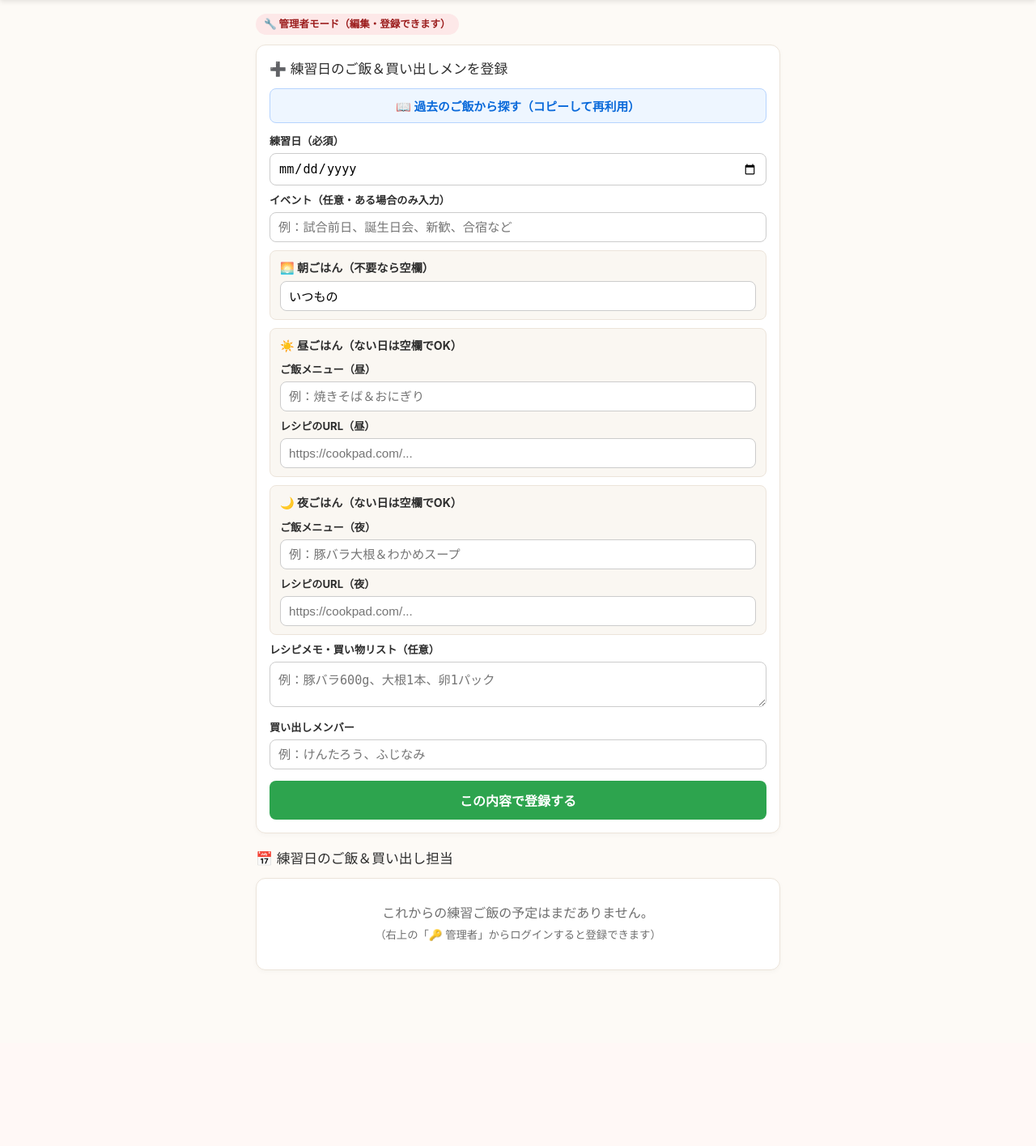
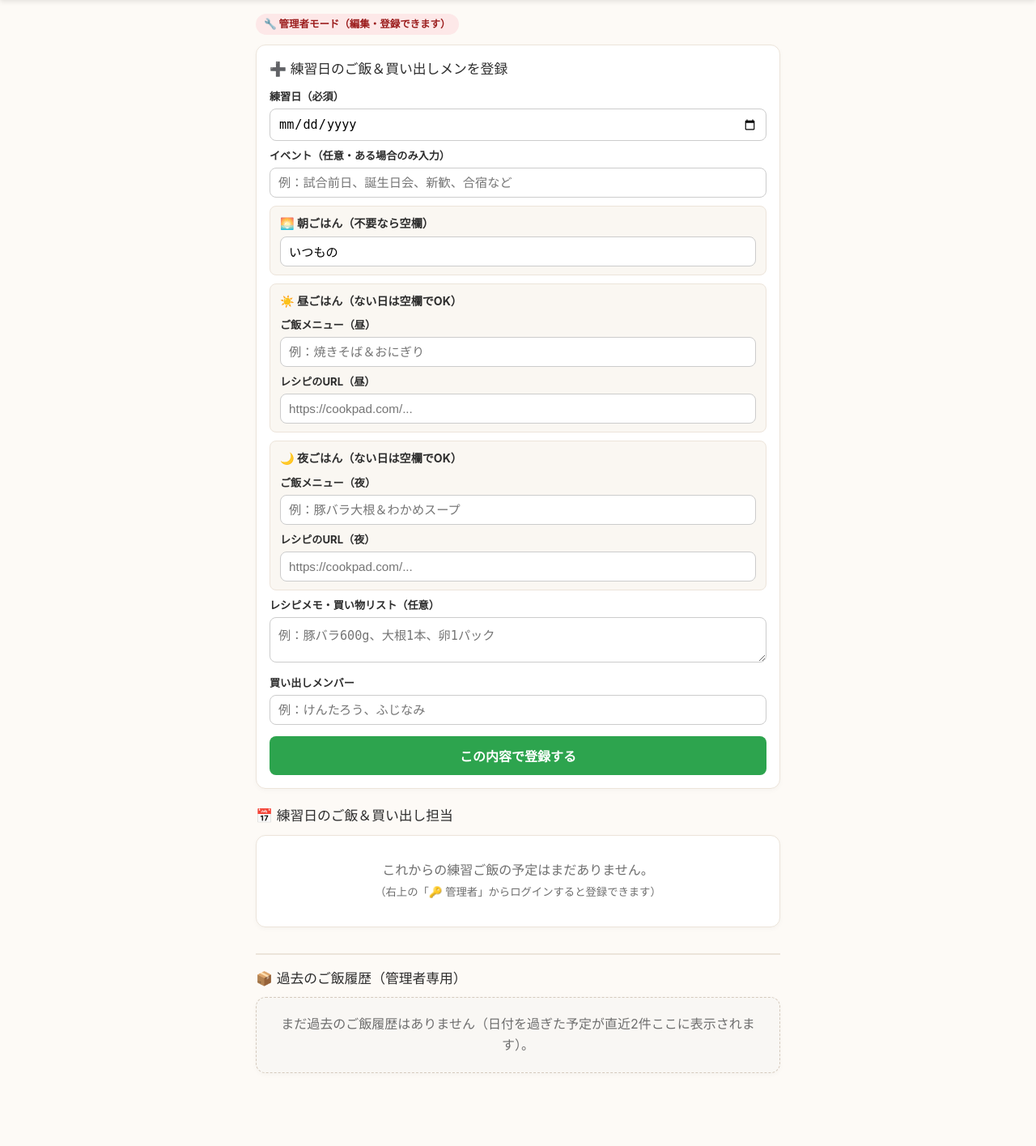
Before and after one commit to rina0107/regulus-kitchen, a Flask app: page / in a window 1280 px wide. Shown: the part 62-1477 px from the top of the page at 81% size. Before the commit the page ends 1260 px from the top, so only its background shows below. Run offline with Flask 3, Linux system fonts and the light colour scheme; the visitor is signed in with stand-in values (Sample User, id 1).

Commit message:
Update index.html

```diff
--- a/templates/index.html
+++ b/templates/index.html
@@ -80,7 +80,7 @@
 
     .section-title {
       font-size: 1.05rem;
-      margin: 18px 0 10px;
+      margin: 20px 0 10px;
       display: flex;
       align-items: center;
       gap: 6px;
@@ -92,6 +92,10 @@
       padding: 16px;
       margin-bottom: 14px;
       box-shadow: 0 2px 6px rgba(0,0,0,0.03);
+    }
+    .past-card {
+      background: #f9f7f4;
+      border: 1px dashed #d5cabd;
     }
     .date-row {
       display: flex;
@@ -180,33 +188,47 @@
       white-space: pre-wrap;
       margin-bottom: 10px;
     }
+    .card-actions {
+      display: flex;
+      justify-content: flex-end;
+      align-items: center;
+      gap: 8px;
+      margin-top: 10px;
+      flex-wrap: wrap;
+    }
+    .btn-copy {
+      background: #0969da;
+      color: white;
+      border: none;
+      padding: 7px 12px;
+      border-radius: 6px;
+      font-size: 0.82rem;
+      font-weight: bold;
+      cursor: pointer;
+    }
     .btn-danger {
       background: #dc3545;
       color: white;
       border: none;
-      padding: 6px 12px;
+      padding: 7px 12px;
       border-radius: 6px;
-      font-size: 0.8rem;
+      font-size: 0.82rem;
       cursor: pointer;
+    }
+    .btn-more-past {
+      width: 100%;
+      background: #ffffff;
+      color: #0969da;
+      border: 1px solid #b6d4fe;
+      padding: 12px;
+      border-radius: 10px;
+      font-size: 0.92rem;
+      font-weight: bold;
+      cursor: pointer;
+      margin-top: 4px;
     }
 
     /* フォーム関連 */
-    .btn-past-search {
-      width: 100%;
-      background: #eef6ff;
-      color: #0969da;
-      border: 1px solid #b6d4fe;
-      padding: 10px 12px;
-      border-radius: 8px;
-      font-size: 0.92rem;
-      font-weight: bold;
-      cursor: pointer;
-      margin-bottom: 12px;
-      display: flex;
-      align-items: center;
-      justify-content: center;
-      gap: 6px;
-    }
     .form-group-box {
       background: #faf7f2;
       border: 1px solid #ece4da;
@@ -319,14 +331,8 @@
   {% endif %}
 
   {% if is_admin %}
-  <div class="card">
+  <div class="card" id="registerFormCard">
     <div class="section-title" style="margin-top:0;">➕ 練習日のご飯＆買い出しメンを登録</div>
-
-    <!-- 過去のご飯から探すボタン -->
-    <button type="button" class="btn-past-search" onclick="document.getElementById('pastModal').classList.add('open')">
-      📖 過去のご飯から探す（コピーして再利用）
-    </button>
-
     <form action="/add_schedule" method="POST">
       <label>練習日（必須）</label>
       <input type="date" id="inputDate" name="date" required>
@@ -440,23 +446,104 @@
       <small>（右上の「🔑 管理者」からログインすると登録できます）</small>
     </div>
   {% endif %}
+
+  <!-- 過去のご飯（管理者ログイン時のみ表示・直近2件＋もっと前のご飯を見るボタン） -->
+  {% if is_admin %}
+    <div class="section-title" style="margin-top:32px; border-top:2px solid var(--border); padding-top:16px;">
+      📦 過去のご飯履歴（管理者専用）
     </div>
 
-<!-- 過去のご飯から探すモーダル（管理者専用） -->
-{% if is_admin %}
-<div id="pastModal" class="modal" onclick="if(event.target===this)this.classList.remove('open')">
+    {% if past_schedules %}
+      {% for item in past_schedules[:2] %}
+        <div class="card past-card">
+          <div class="date-row">
+            <span class="date-tag past-date-tag">🗓 {{ item.date }}</span>
+            {% if item.event %}
+              <span class="event-tag">🎉 {{ item.event }}</span>
+            {% endif %}
+          </div>
+
+          <div class="meal-list">
+            {% if item.morning %}
+            <div class="meal-row">
+              <div class="meal-info">
+                <span class="meal-badge badge-morning">🌅 朝</span>
+                <strong>{{ item.morning }}</strong>
+              </div>
+            </div>
+            {% endif %}
+
+            {% if item.lunch_menu or item.lunch_url %}
+            <div class="meal-row">
+              <div class="meal-info">
+                <span class="meal-badge badge-lunch">☀️ 昼</span>
+                <strong>{{ item.lunch_menu if item.lunch_menu else 'メニュー未入力' }}</strong>
+              </div>
+              {% if item.lunch_url %}
+                <a href="{{ item.lunch_url }}" target="_blank" rel="noopener noreferrer" class="btn-recipe">📖 昼レシピ ↗</a>
+              {% endif %}
+            </div>
+            {% endif %}
+
+            {% if item.dinner_menu or item.dinner_url %}
+            <div class="meal-row">
+              <div class="meal-info">
+                <span class="meal-badge badge-dinner">🌙 夜</span>
+                <strong>{{ item.dinner_menu if item.dinner_menu else 'メニュー未入力' }}</strong>
+              </div>
+              {% if item.dinner_url %}
+                <a href="{{ item.dinner_url }}" target="_blank" rel="noopener noreferrer" class="btn-recipe">📖 夜レシピ ↗</a>
+              {% endif %}
+            </div>
+            {% endif %}
+          </div>
+
+          {% if item.recipe_note %}
+            <div class="note-box">{{ item.recipe_note }}</div>
+          {% endif %}
+
+          <div class="card-actions">
+            <button type="button" class="btn-copy"
+              data-morning="{{ item.morning }}"
+              data-lunch-menu="{{ item.lunch_menu }}"
+              data-lunch-url="{{ item.lunch_url }}"
+              data-dinner-menu="{{ item.dinner_menu }}"
+              data-dinner-url="{{ item.dinner_url }}"
+              data-note="{{ item.recipe_note }}"
+              onclick="applyPastMeal(this)">♻️ コピーしてまた食べる</button>
+            <form action="/delete_schedule/{{ item.id }}" method="POST" onsubmit="return confirm('この過去履歴を削除しますか？');" style="margin:0;">
+              <button type="submit" class="btn-danger">削除</button>
+            </form>
+          </div>
+        </div>
+      {% endfor %}
+
+      {% if past_schedules|length > 2 %}
+        <button type="button" class="btn-more-past" onclick="document.getElementById('olderPastModal').classList.add('open')">
+          📂 もっと前のご飯を見る（残り {{ past_schedules|length - 2 }} 件）
+        </button>
+      {% endif %}
+    {% else %}
+      <div class="card past-card" style="text-align:center; color:var(--muted); padding:20px 16px;">
+        まだ過去のご飯履歴はありません（日付を過ぎた予定が直近2件ここに表示されます）。
+      </div>
+    {% endif %}
+  {% endif %}
+</div>
+
+<!-- もっと前のご飯を見るモーダル（3件目以降） -->
+{% if is_admin and past_schedules|length > 2 %}
+<div id="olderPastModal" class="modal" onclick="if(event.target===this)this.classList.remove('open')">
   <div class="modal-content">
     <div style="display:flex; justify-content:space-between; align-items:center; margin-bottom:10px;">
-      <h3 style="margin:0; font-size:1.05rem;">📖 過去のご飯から探す</h3>
-      <button onclick="document.getElementById('pastModal').classList.remove('open')" style="border:none; background:transparent; font-size:1.2rem; cursor:pointer;">✕</button>
+      <h3 style="margin:0; font-size:1.05rem;">📂 もっと前のご飯一覧</h3>
+      <button onclick="document.getElementById('olderPastModal').classList.remove('open')" style="border:none; background:transparent; font-size:1.2rem; cursor:pointer;">✕</button>
     </div>
 
-    {% set all_items = past_schedules + upcoming_schedules %}
-    {% if all_items %}
     <input type="text" id="pastSearchInput" onkeyup="filterPastItems()" placeholder="🔍 メニュー名や日付で検索（例：カレー、豚バラ）" style="margin-bottom:12px;">
 
     <div id="pastListContainer">
-        {% for item in all_items %}
+      {% for item in past_schedules[2:] %}
         <div class="history-item" data-search="{{ item.date }} {{ item.lunch_menu }} {{ item.dinner_menu }} {{ item.recipe_note }}">
           <div style="font-size:0.8rem; color:#666; margin-bottom:4px;">🗓 {{ item.date }}{% if item.event %} ・ 🎉 {{ item.event }}{% endif %}</div>
           {% if item.lunch_menu %}<div style="font-size:0.92rem;"><strong>☀️ 昼：</strong>{{ item.lunch_menu }}</div>{% endif %}
@@ -536,8 +618,14 @@
     document.getElementById('inputEvent').value = '';
     document.getElementById('inputShoppers').value = '';
 
-    document.getElementById('pastModal').classList.remove('open');
+    const olderModal = document.getElementById('olderPastModal');
+    if (olderModal) olderModal.classList.remove('open');
+
+    const formCard = document.getElementById('registerFormCard');
+    formCard.scrollIntoView({ behavior: 'smooth' });
+    setTimeout(() => {
       document.getElementById('inputDate').focus();
+    }, 300);
   }
 </script>
 
```
Also changed, not shown: other parts of templates/index.html (+9 -20 lines). Lines whose indentation alone changed are shown as unchanged.
